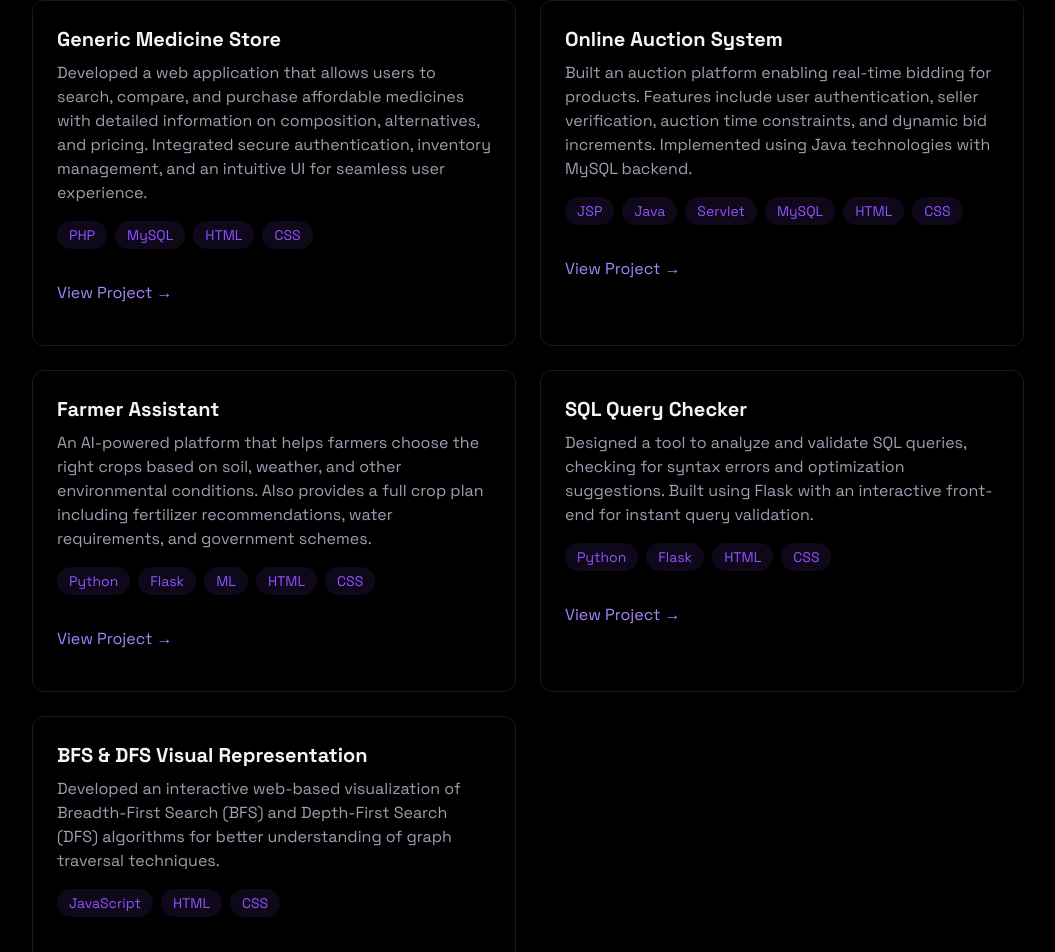
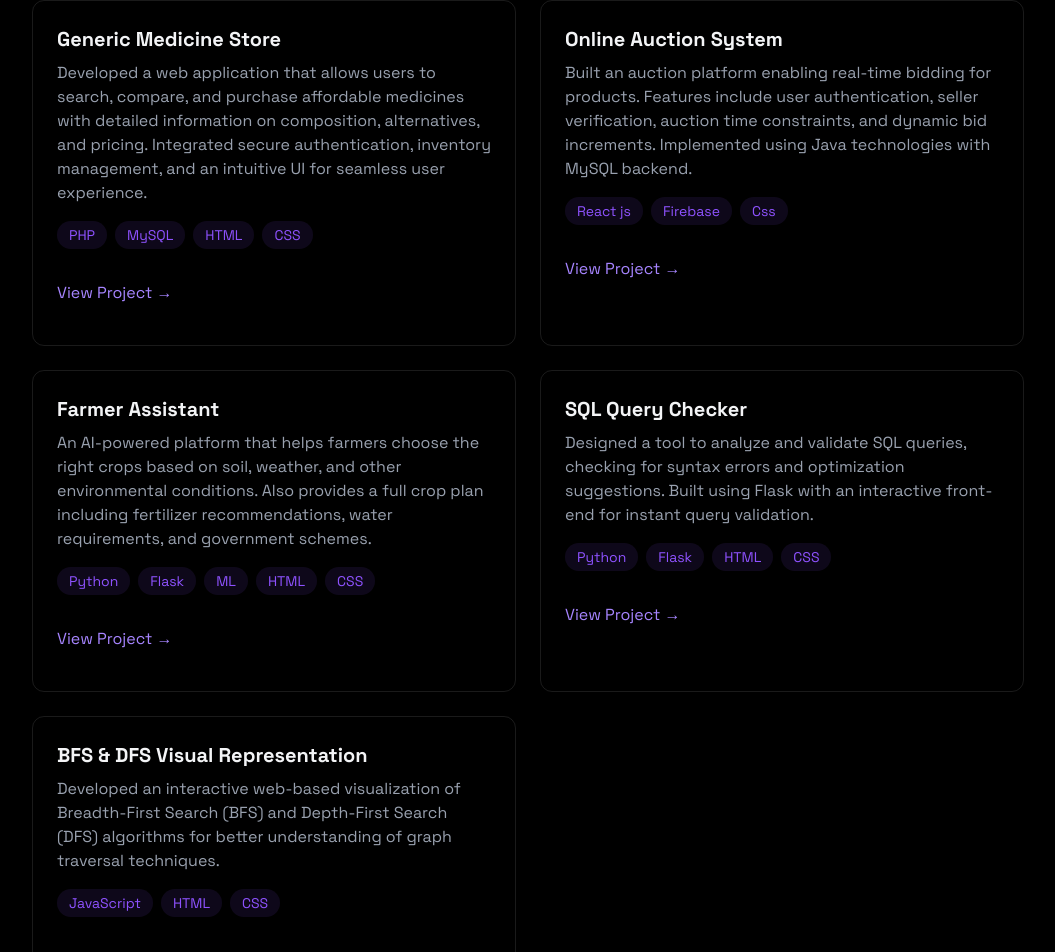
Before and after one commit to janardan04/Janardanborse-Portfolio, a React (Vite) app: page / in a window 1280 px wide. Shown: the part 1780-2732 px from the top of the page, without its empty margins (112-1167 px from the left). Built offline with nearby package versions, Linux system fonts and the light colour scheme; the HTML template or start-up script is replaced by a standard one.

Commit message:
changeing details

```diff
--- a/src/components/sections/Projects.jsx
+++ b/src/components/sections/Projects.jsx
@@ -23,7 +23,7 @@ export const Projects = () => {
                 title: "Online Auction System",
                 description:
                   "Built an auction platform enabling real-time bidding for products. Features include user authentication, seller verification, auction time constraints, and dynamic bid increments. Implemented using Java technologies with MySQL backend.",
-                techStack: ["JSP", "Java", "Servlet", "MySQL", "HTML", "CSS"],
+                techStack: ["React js", "Firebase", "Css"],
               },
               {
                 title: "Farmer Assistant",
```
